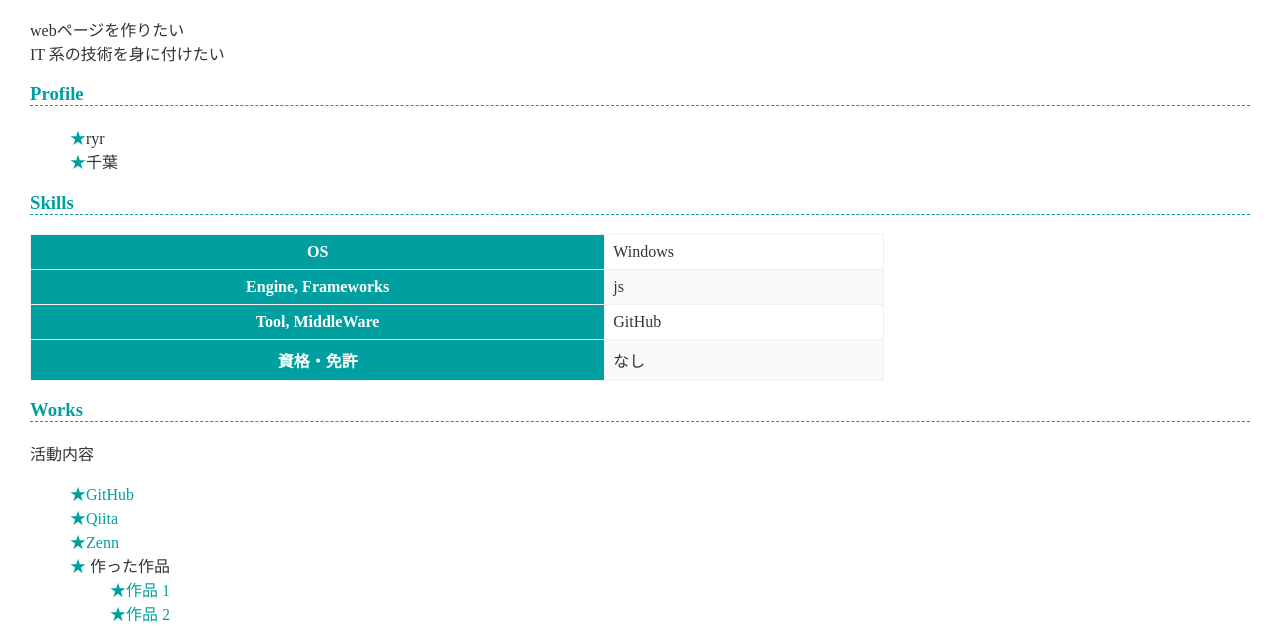
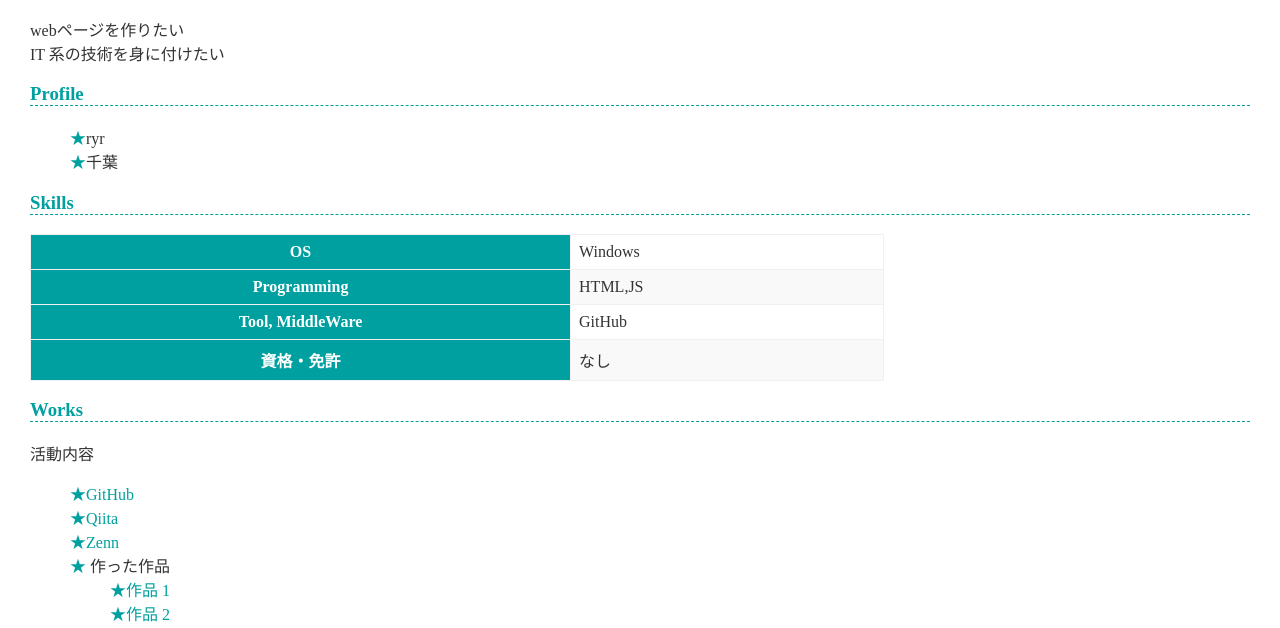
Before and after one commit to rrryyyrrr/rrryyyrrr.github.io, a plain HTML site: page index.html in a window 1280 px wide. Shown: the part 185-813 px from the top of the page. Drawn offline with Linux system fonts and the light colour scheme.

Commit message:
Update index.html

```diff
--- a/index.html
+++ b/index.html
@@ -29,8 +29,8 @@
         <td>Windows</td>
       </tr>
       <tr>
-        <th>Engine, Frameworks</th>
-        <td>js</td>
+        <th>Programming</th>
+        <td>HTML,JS</td>
       </tr>
       <tr>
         <th>Tool, MiddleWare</th>
```
